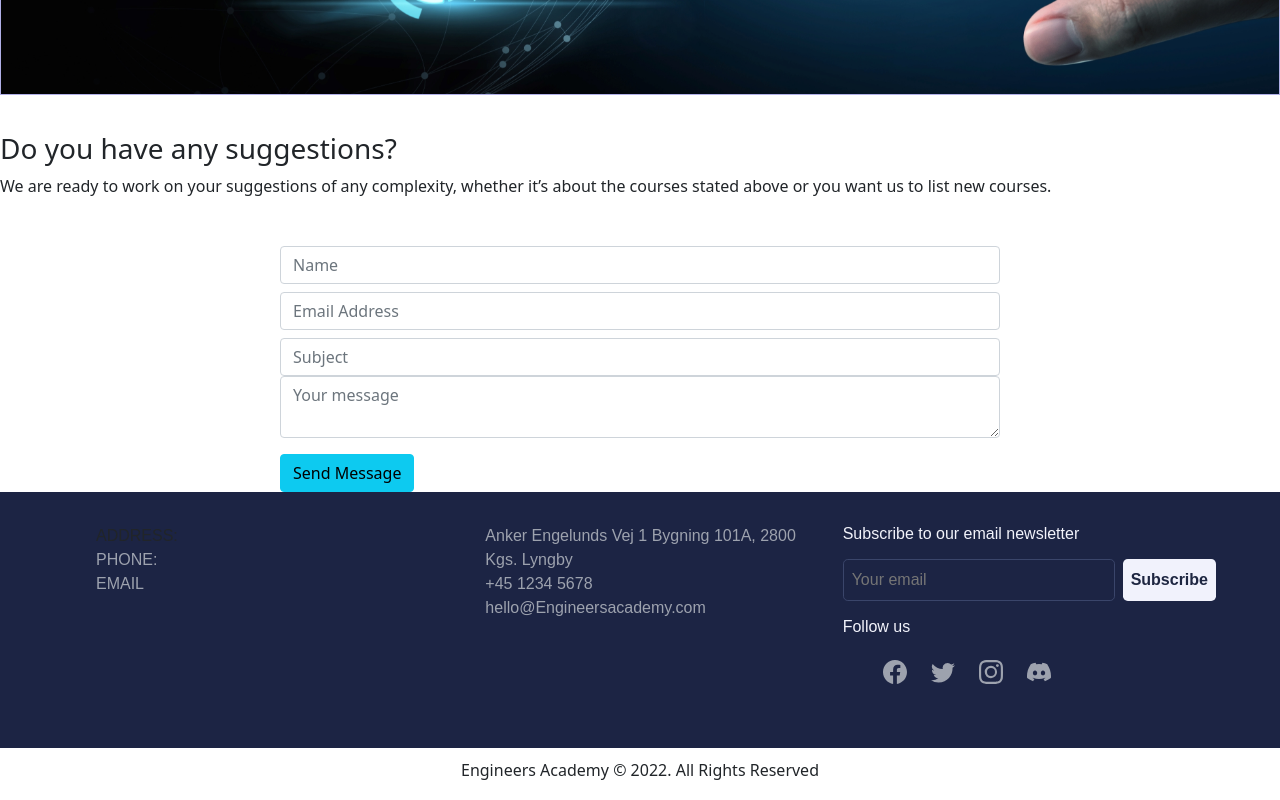
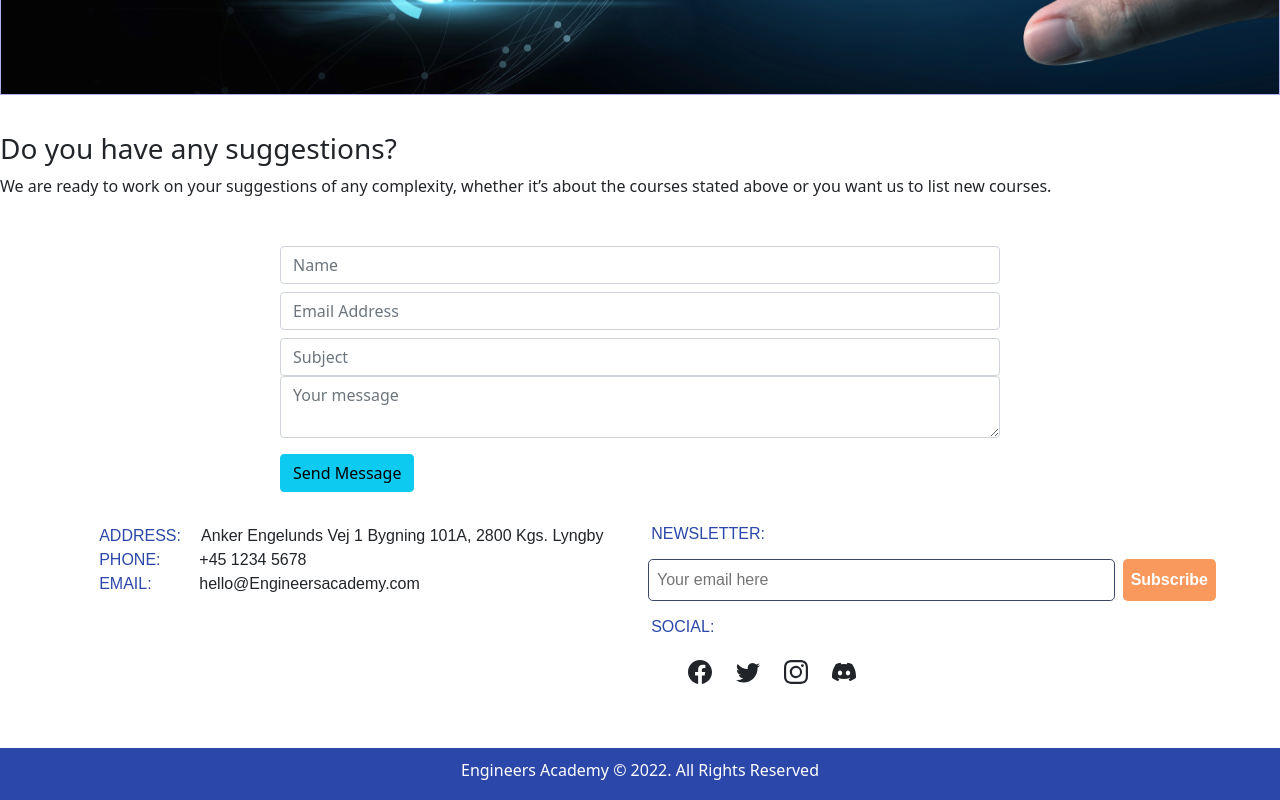
Before and after one commit to digitalbangash1/Project-FrontEnd, a React (Create React App) app: page / in a window 1280 px wide. Shown: the part 1960-2760 px from the top of the page. Built offline with nearby package versions, Linux system fonts and the light colour scheme.

Commit message:
CSS update on Footer & ContactInfo

```diff
--- a/src/components/ContactInfo/ContactInfo.css
+++ b/src/components/ContactInfo/ContactInfo.css
@@ -1,16 +1,15 @@
 :root {
-  --footer-bg: #1c2444;
-  --color: #f2f3fb;
-  --color-smooth: #9da2ae;
   --input-border: #3a456a;
-  --btn-bg-color: #f1f2fc;
-  --btn-hover-bg: #d5d9f6;
-  --btn-color: #1e2641;
+  --btn-bg-color: #f9995d;
+}
+
+mark.blue{
+color:#2a47a9;
+background: none;
 }
 
 footer {
   font-size: 16px;
-  background: var(--footer-bg);
   padding: 2em 4em;
   display: flex;
   align-items: start;
@@ -29,23 +28,12 @@ footer ul {
 
 .col-title {
   font-family: "Merriweather", serif;
-  color: var(--color);
   font-size: 1.1em;
   font-weight: 500;
   padding: 0.5em 0;
 }
 
-.col-list a {
-  color: var(--color-smooth);
-  text-decoration: none;
-  line-height: 1.4;
-  font-weight: 400;
-}
 
-.col-list a:hover,
-.col-list a:focus {
-  text-decoration: underline;
-}
 
 .subscribe-form,
 .social-media {
@@ -65,14 +53,9 @@ footer ul {
   border-radius: 0.3em;
   transition: all 0.25s ease 0s;
   display: inline-block;
-  color: var(--color-smooth);
 }
 
-.subscribe-input:focus {
-  outline: none;
-  border-color: var(--color);
-  color: var(--color);
-}
+
 
 .subscribe-btn {
   background: var(--btn-bg-color);
@@ -83,7 +66,7 @@ footer ul {
   border-radius: 0.3em;
   transition: all 0.25s ease 0s;
   display: inline-block;
-  color: var(--btn-color);
+  color: white;
   cursor: pointer;
 }
 
--- a/src/components/ContactInfo/ContactInfo.js
+++ b/src/components/ContactInfo/ContactInfo.js
@@ -10,34 +10,24 @@ class ContactInfo extends Component {
 
           <nav class="col-list">
             <ul>
-              <li>ADDRESS:</li>
-              <li><a href="#">PHONE:</a></li>
-              <li><a href="#">EMAIL</a></li>
+              <li><mark class="blue">ADDRESS:</mark> &nbsp;&nbsp; Anker Engelunds Vej 1 Bygning 101A, 2800 Kgs. Lyngby</li>
+              <li><mark class="blue">PHONE:</mark>  &nbsp;&nbsp;&nbsp;&nbsp;&nbsp;&nbsp; +45 1234 5678</li>
+              <li><mark class="blue">EMAIL:</mark>  &nbsp;&nbsp;&nbsp;&nbsp;&nbsp;&nbsp;&nbsp;&nbsp; hello@Engineersacademy.com</li>
             </ul>
           </nav>
         </span>
 
-        <span class="col">
-
-          <nav class="col-list">
-            <ul>
-              <li><a href="#"> Anker Engelunds Vej 1 Bygning 101A, 2800 Kgs. Lyngby</a></li>
-              <li><a href="#">+45 1234 5678</a></li>
-              <li><a href="#">hello@Engineersacademy.com</a></li>
-            </ul>
-          </nav>
-        </span>
 
         <span class="col">
           <div class="subscribe-form-holder">
-            <h3 class="form-title">Subscribe to our email newsletter</h3>
+            <h3 class="form-title"><mark class="blue">NEWSLETTER:</mark></h3>
             <form action="#" onsubmit="return false" class="subscribe-form">
-              <input type="email" name="email" id="email" class="email subscribe-input" autocomplete="off" placeholder="Your email"></input>
+              <input type="email" name="email" id="email" class="email subscribe-input" autocomplete="off" placeholder="Your email here"></input>
               <button type="submit" class="subscribe-btn">Subscribe</button>
             </form>
           </div>
           <div class="social-media">
-            <h3 class="social-col-title">Follow us</h3>
+            <h3 class="social-col-title"><mark class="blue">SOCIAL:</mark></h3>
             <ul class="social-media-list">
               <li><a href="https://www.facebook.com/Engineers-Academy-100130012657570" class="facebook"><svg xmlns="http://www.w3.org/2000/svg" width="16" height="16" fill="currentColor" class="bi bi-facebook" viewBox="0 0 16 16">
                 <path d="M16 8.049c0-4.446-3.582-8.05-8-8.05C3.58 0-.002 3.603-.002 8.05c0 4.017 2.926 7.347 6.75 7.951v-5.625h-2.03V8.05H6.75V6.275c0-2.017 1.195-3.131 3.022-3.131.876 0 1.791.157 1.791.157v1.98h-1.009c-.993 0-1.303.621-1.303 1.258v1.51h2.218l-.354 2.326H9.25V16c3.824-.604 6.75-3.934 6.75-7.951z" />
--- a/src/components/ContactUs/ContactUs.css
+++ b/src/components/ContactUs/ContactUs.css
@@ -1,3 +1,7 @@
 header{
     text-align: center;
 }
+
+Container{
+    background:#f6f8f7;
+}
--- a/src/components/Footer/Footer.css
+++ b/src/components/Footer/Footer.css
@@ -1,4 +1,6 @@
 .Foot_text{
+  background-color: #2a47a9;
+  color: white;
   padding-top: 10px;
   padding-bottom: 2px;
   text-align: center;
```
